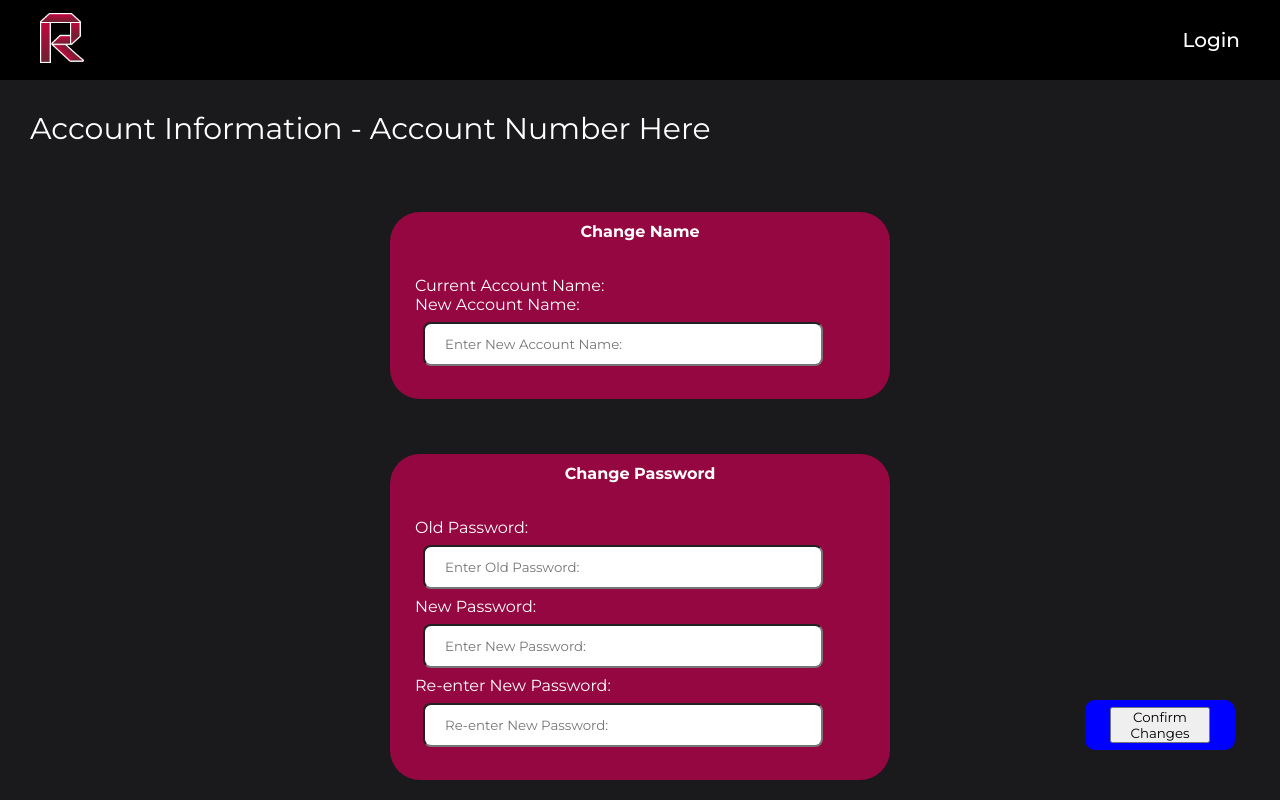
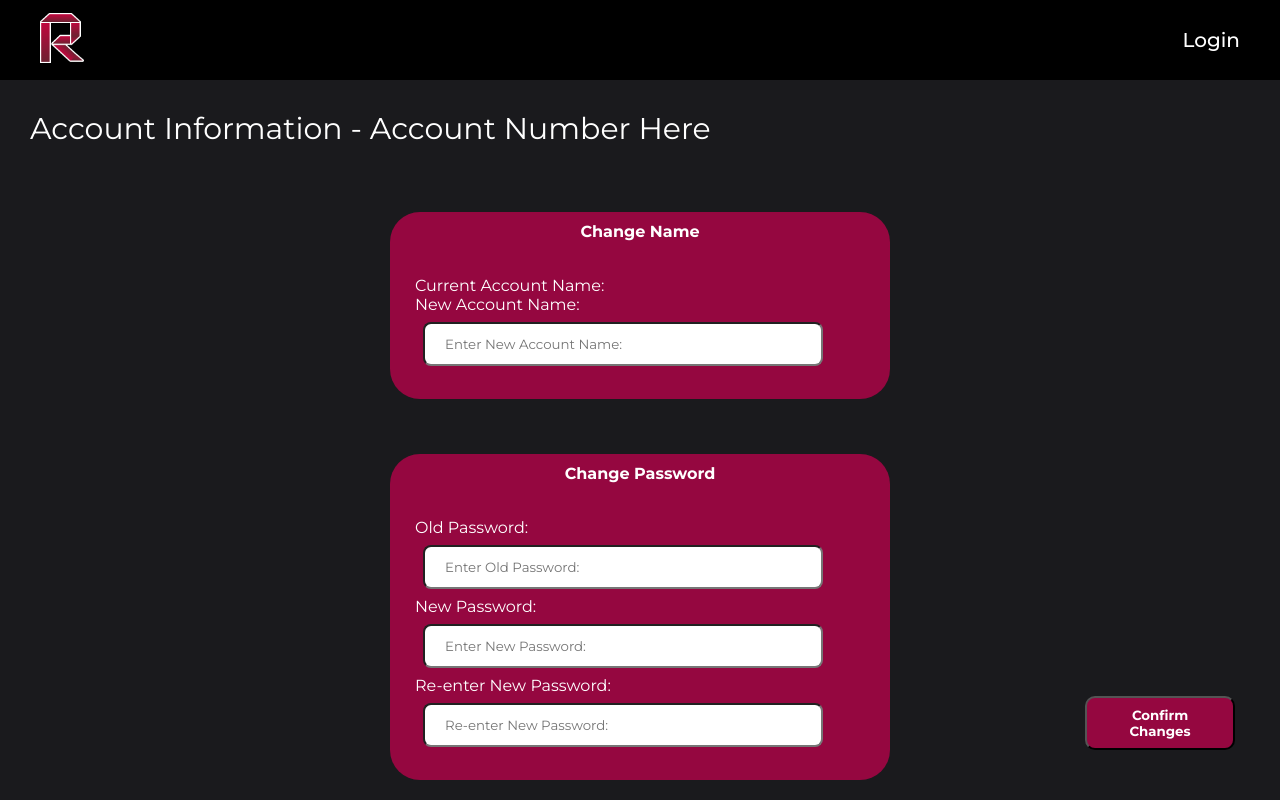
Before and after one commit to cw417/CPS406-project, a React (Create React App) app in the folder client/: page /EditInfo in a window 1280 px wide. Shown: the top 800 px of the page. Built offline with nearby package versions, Linux system fonts and the light colour scheme.

Commit message:
Edit info page styling

```diff
--- a/client/src/pages/EditInfo.js
+++ b/client/src/pages/EditInfo.js
@@ -64,9 +64,9 @@ export default function EditInfo() {
                     </div>
                 </div>
             </div>
-            <div className={styles.submitbutton}>
-                <button class="confirmbutton">Confirm Changes</button>
-            </div>
+
+                <button class="confirmbutton" className={styles.buttoncolor}>Confirm Changes</button>
+
         </div>
     )
 }
--- a/client/src/styles/EditInfo.module.css
+++ b/client/src/styles/EditInfo.module.css
@@ -61,13 +61,17 @@
 
 }
 
-.submitbutton {
+
+.buttoncolor{
+
+
 position: fixed;
 display: flex;
 justify-content: center;
 align-items: center;
 border-radius: 10px;
-    background: blue;
+background: #950740;
+color: white;
 height: 25px;
 width: 150px;
 padding: 25px;
@@ -75,4 +79,5 @@
 right: 0;
 margin-right: 45px;
 margin-bottom: 50px;
+font-weight: bold;
 }
```
Also changed, not shown: 1 other file (tests, documents, lock files or other folders). Lines whose indentation alone changed are shown as unchanged.
